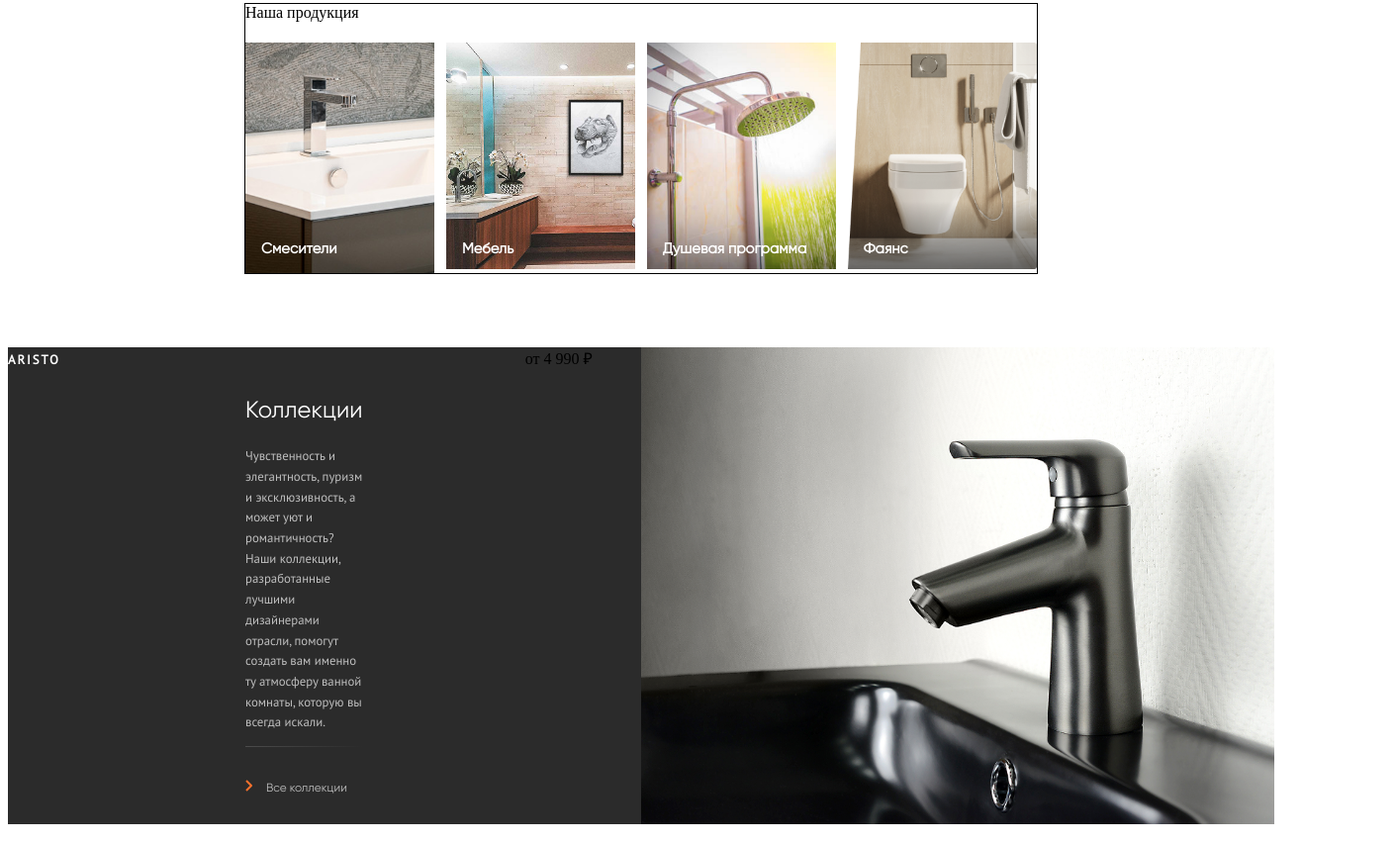
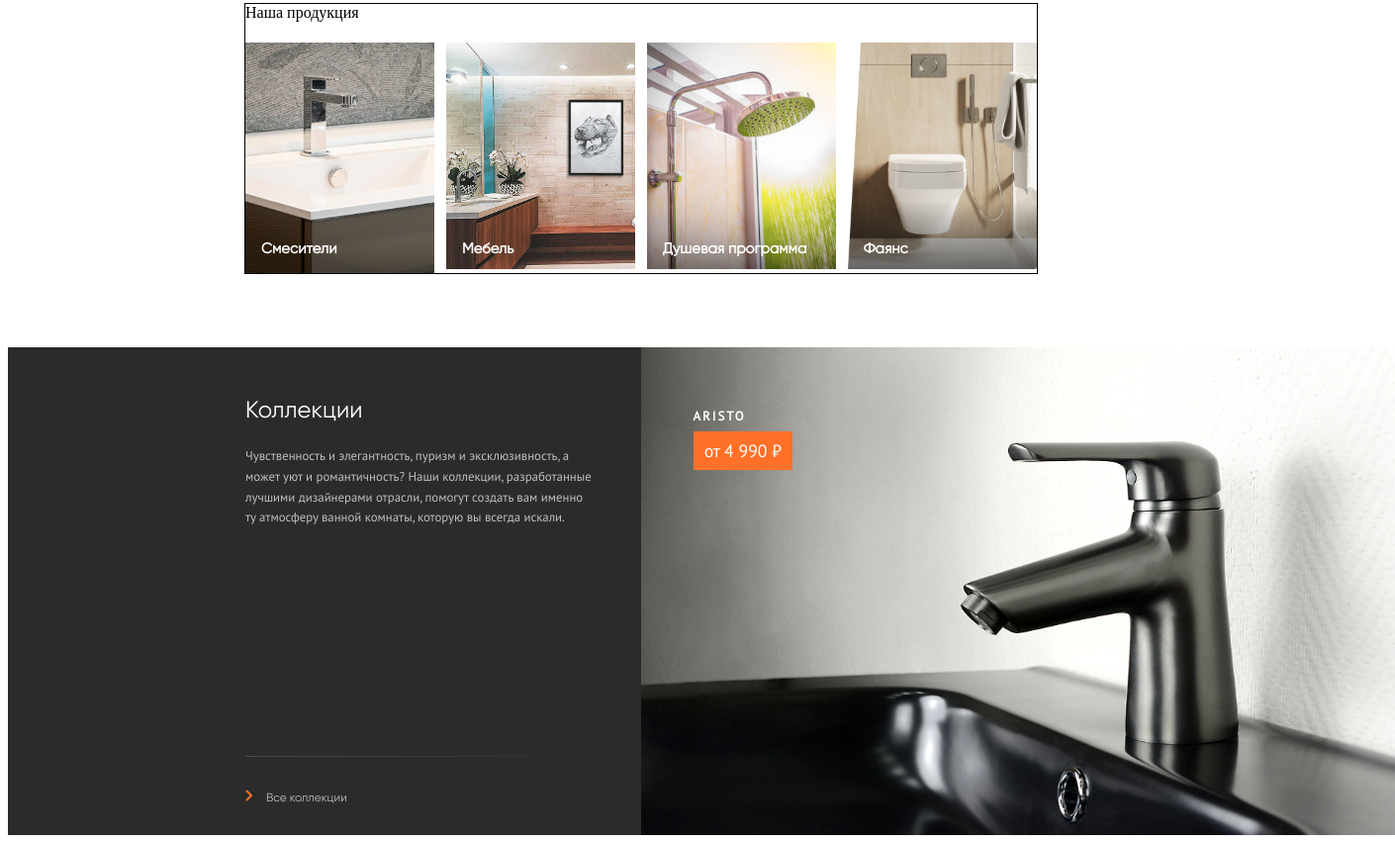
Before and after one commit to Colt1985/Basic-Flex, a plain HTML site: page index.html in a window 1280 px wide. Shown: the part 934-1786 px from the top of the page at 99% size, 1410 px wide, since content can reach past the window. Drawn offline with Linux system fonts and the light colour scheme.

Commit message:
fix 'Collections'

```diff
--- a/index.html
+++ b/index.html
@@ -139,11 +139,11 @@
                 </div>
             </div>
         </div>
-        <div class="collections-img"></div>
+        <div class="collections-img">
         <span class="collections-img-title">ARISTO</span>
         <span class="collections-button price-button">от 4 990 ₽</span>
-        <img src="content/tap-3.png" alt="">
+        <img src="content/tap-3.png" alt=""/>
     </div>
+</div>
 </body>
-
 </html>
--- a/styles.css
+++ b/styles.css
@@ -123,7 +123,7 @@ header {
     position: relative;
 }
 
-.description-price {
+.price-button {
     font-family: PT Sans;
     font-size: 2.22vh;
     line-height: 2.22vh;
@@ -314,14 +314,14 @@ header {
     position: absolute;
 }
 
-.collection-img-title{
-top: 7.04vh;
-left: 4.11vw;
+.collections-img-title {
+    top: 7.04vh;
+    left: 4.11vw;
 }
 
-.collection-button{
-top: 10.55vh;
-left: 4.11vw;
+.collections-button {
+    top: 10.55vh;
+    left: 4.11vw;
 }
 
 /*--------------------- FONTS --------------------*/
```
